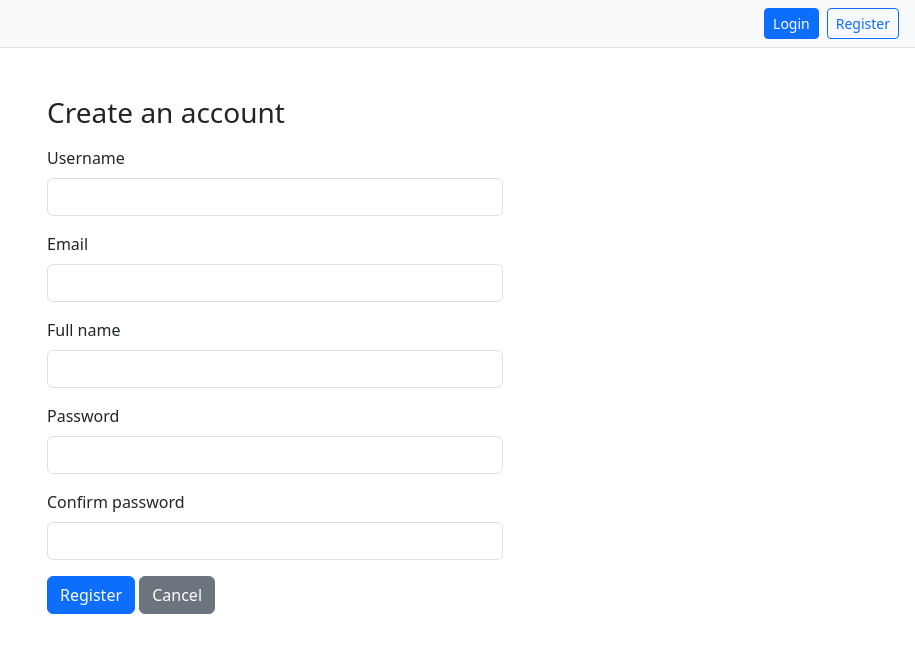
After one commit to gianniromano-bit/pawcart, a Spring Boot app: page /register in a window 1280 px wide. The commit adds this page. Shown: the top 653 px of the page, without its empty margins (365-1280 px from the left). Run offline with Spring Boot 4, Linux system fonts and the light colour scheme; some of the project's set-up classes (security, data sources, template engines, error pages and the like) are left out, and stand-ins take their place; some libraries are stand-ins or nearby versions.

Commit message:
Add registration, roles, BCrypt, security rules

```diff
--- /dev/null
+++ b/src/main/java/com/pawcart/model/Role.java
@@ -0,0 +1,3 @@
+package com.pawcart.model;
+
+public enum Role { ADMIN, STAFF, CUSTOMER }
--- /dev/null
+++ b/src/main/java/com/pawcart/web/AuthController.java
@@ -0,0 +1,47 @@
+package com.pawcart.web;
+
+import com.pawcart.model.Role;
+import com.pawcart.repository.CustomerRepository;
+import com.pawcart.service.CustomerService;
+import jakarta.validation.Valid;
+import lombok.RequiredArgsConstructor;
+import org.springframework.stereotype.Controller;
+import org.springframework.ui.Model;
+import org.springframework.validation.BindingResult;
+import org.springframework.web.bind.annotation.*;
+
+@Controller
+@RequiredArgsConstructor
+public class AuthController {
+    private final CustomerService service;
+    private final CustomerRepository customers;
+
+    @GetMapping("/login")
+    String login() {
+        return "login";
+    }
+
+    @GetMapping("/register")
+    String registerForm(Model m) {
+        m.addAttribute("form", new RegistrationForm());
+        return "register";
+    }
+
+    @PostMapping("/register")
+    String register(@Valid @ModelAttribute("form") RegistrationForm f, BindingResult br) {
+        if (f.getPassword() != null && !f.getPassword().equals(f.getConfirmPassword())) {
+            br.rejectValue("confirmPassword", "mismatch", "Passwords do not match");
+        }
+        if (f.getUsername() != null && customers.existsByUsername(f.getUsername())) {
+            br.rejectValue("username", "taken", "Username is already taken");
+        }
+        if (f.getEmail() != null && customers.existsByEmail(f.getEmail())) {
+            br.rejectValue("email", "taken", "Email is already registered");
+        }
+        if (br.hasErrors()) return "register";
+
+        // Self-registration always creates a CUSTOMER
+        service.register(f.getUsername(), f.getEmail(), f.getFullName(), f.getPassword(), Role.CUSTOMER);
+        return "redirect:/login?registered";
+    }
+}
--- a/src/main/resources/static/index.html
+++ /dev/null
@@ -1,6 +0,0 @@
-<!DOCTYPE html>
-<html lang="en"><head><meta charset="UTF-8"><title>PawCart</title>
-<link href="https://cdn.jsdelivr.net/npm/bootstrap@5.3.3/dist/css/bootstrap.min.css" rel="stylesheet"></head>
-<body><div class="container my-5">
-<h1>PawCart</h1><p>Placeholder home page (replaced by the Thymeleaf home page).</p>
-<a class="btn btn-primary" href="/items/new">Add Item</a></div></body></html>
--- a/src/main/resources/templates/about.html
+++ b/src/main/resources/templates/about.html
@@ -2,6 +2,7 @@
 <html xmlns:th="http://www.thymeleaf.org">
 <head th:replace="~{fragments/layout :: head('About')}"></head>
 <body class="d-flex flex-column min-vh-100">
+  <div th:replace="~{fragments/userbar :: userbar}"></div>
 <nav th:replace="~{fragments/layout :: navbar('about')}"></nav>
 
 <main class="container flex-grow-1 my-4" style="max-width: 800px">
--- a/src/main/resources/templates/brands.html
+++ b/src/main/resources/templates/brands.html
@@ -2,6 +2,7 @@
 <html xmlns:th="http://www.thymeleaf.org">
 <head th:replace="~{fragments/layout :: head('Brands')}"></head>
 <body class="d-flex flex-column min-vh-100">
+  <div th:replace="~{fragments/userbar :: userbar}"></div>
 <nav th:replace="~{fragments/layout :: navbar('brands')}"></nav>
 
 <main class="container flex-grow-1 my-4">
--- /dev/null
+++ b/src/main/resources/templates/fragments/userbar.html
@@ -0,0 +1,19 @@
+<!DOCTYPE html>
+<html xmlns:th="http://www.thymeleaf.org" xmlns:sec="http://www.thymeleaf.org/extras/spring-security">
+<body>
+<div th:fragment="userbar" class="d-flex justify-content-end align-items-center gap-2 px-3 py-2 bg-light border-bottom">
+  <th:block sec:authorize="isAuthenticated()">
+    <span>Logged in as <strong sec:authentication="name"></strong>
+      (<span sec:authentication="principal.role"></span>)</span>
+    <a class="btn btn-sm btn-outline-dark" sec:authorize="hasRole('ADMIN')" th:href="@{/admin}">Admin</a>
+    <form th:action="@{/logout}" method="post" class="m-0">
+      <button class="btn btn-sm btn-outline-secondary" type="submit">Logout</button>
+    </form>
+  </th:block>
+  <th:block sec:authorize="!isAuthenticated()">
+    <a class="btn btn-sm btn-primary" th:href="@{/login}">Login</a>
+    <a class="btn btn-sm btn-outline-primary" th:href="@{/register}">Register</a>
+  </th:block>
+</div>
+</body>
+</html>
--- a/src/main/resources/templates/home.html
+++ b/src/main/resources/templates/home.html
@@ -2,6 +2,7 @@
 <html xmlns:th="http://www.thymeleaf.org">
 <head th:replace="~{fragments/layout :: head('Home')}"></head>
 <body class="d-flex flex-column min-vh-100">
+  <div th:replace="~{fragments/userbar :: userbar}"></div>
 <nav th:replace="~{fragments/layout :: navbar('home')}"></nav>
 
 <main class="container flex-grow-1 my-4">
--- a/src/main/resources/templates/items/detail.html
+++ b/src/main/resources/templates/items/detail.html
@@ -7,6 +7,7 @@
   <title>Item saved - PawCart</title>
 </head>
 <body>
+<div th:replace="~{fragments/userbar :: userbar}"></div>
 <div class="container my-4">
   <div class="alert alert-success">Item saved.</div>
   <h1 class="h3" th:text="${item.name}"></h1>
--- a/src/main/resources/templates/items/form.html
+++ b/src/main/resources/templates/items/form.html
@@ -7,6 +7,7 @@
   <title>Add Item - PawCart</title>
 </head>
 <body>
+<div th:replace="~{fragments/userbar :: userbar}"></div>
 <div class="container my-4" style="max-width:600px">
   <h1 class="h3 mb-3">Add New Item</h1>
   <form th:action="@{/items}" th:object="${itemForm}" method="post" novalidate>
--- /dev/null
+++ b/src/main/resources/templates/register.html
@@ -0,0 +1,44 @@
+<!DOCTYPE html>
+<html lang="en" xmlns:th="http://www.thymeleaf.org">
+<head>
+  <meta charset="UTF-8">
+  <meta name="viewport" content="width=device-width, initial-scale=1">
+  <link href="https://cdn.jsdelivr.net/npm/bootstrap@5.3.3/dist/css/bootstrap.min.css" rel="stylesheet">
+  <title>Register - PawCart</title>
+</head>
+<body>
+<div th:replace="~{fragments/userbar :: userbar}"></div>
+<div class="container my-5" style="max-width:480px">
+  <h1 class="h3 mb-3">Create an account</h1>
+  <form th:action="@{/register}" th:object="${form}" method="post" novalidate>
+    <div class="mb-3">
+      <label class="form-label" for="username">Username</label>
+      <input id="username" class="form-control" th:field="*{username}" th:classappend="${#fields.hasErrors('username')} ? 'is-invalid'">
+      <div class="invalid-feedback" th:errors="*{username}"></div>
+    </div>
+    <div class="mb-3">
+      <label class="form-label" for="email">Email</label>
+      <input id="email" type="email" class="form-control" th:field="*{email}" th:classappend="${#fields.hasErrors('email')} ? 'is-invalid'">
+      <div class="invalid-feedback" th:errors="*{email}"></div>
+    </div>
+    <div class="mb-3">
+      <label class="form-label" for="fullName">Full name</label>
+      <input id="fullName" class="form-control" th:field="*{fullName}" th:classappend="${#fields.hasErrors('fullName')} ? 'is-invalid'">
+      <div class="invalid-feedback" th:errors="*{fullName}"></div>
+    </div>
+    <div class="mb-3">
+      <label class="form-label" for="password">Password</label>
+      <input id="password" type="password" class="form-control" th:field="*{password}" th:classappend="${#fields.hasErrors('password')} ? 'is-invalid'">
+      <div class="invalid-feedback" th:errors="*{password}"></div>
+    </div>
+    <div class="mb-3">
+      <label class="form-label" for="confirmPassword">Confirm password</label>
+      <input id="confirmPassword" type="password" class="form-control" th:field="*{confirmPassword}" th:classappend="${#fields.hasErrors('confirmPassword')} ? 'is-invalid'">
+      <div class="invalid-feedback" th:errors="*{confirmPassword}"></div>
+    </div>
+    <button class="btn btn-primary" type="submit">Register</button>
+    <a class="btn btn-secondary" th:href="@{/login}">Cancel</a>
+  </form>
+</div>
+</body>
+</html>
```
Also changed, not shown: src/main/java/com/pawcart/config/SecurityConfig.java (+33 -3 lines), src/main/java/com/pawcart/config/UserSeeder.java (added, +30 -0 lines), src/main/java/com/pawcart/model/Customer.java (added, +39 -0 lines), src/main/java/com/pawcart/repository/CustomerRepository.java (added, +14 -0 lines), src/main/java/com/pawcart/service/CustomerService.java (added, +34 -0 lines), src/main/java/com/pawcart/web/RegistrationForm.java (added, +27 -0 lines), src/main/resources/templates/login.html (added, +30 -0 lines), README.md.
